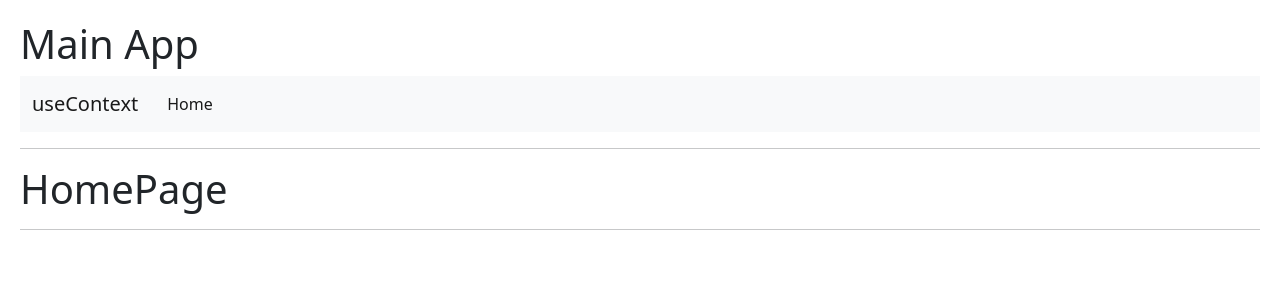
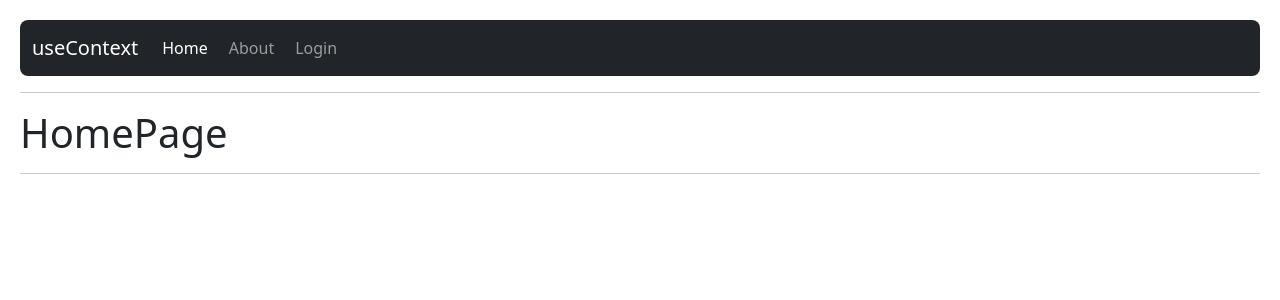
Before and after one commit to MigueMaisares/Curso-React-Fernando-Herrera, a React (Vite) app in the folder 05-hook-app/: page / in a window 1280 px wide. Shown: the top 300 px of the page. Built offline with nearby package versions, Linux system fonts and the light colour scheme.

Commit message:
6to push Reducer

```diff
--- a/05-hook-app/index.html
+++ b/05-hook-app/index.html
@@ -5,7 +5,6 @@
   <meta charset="UTF-8" />
   <meta name="viewport" content="width=device-width, initial-scale=1.0" />
   <link rel="stylesheet" href="https://cdn.jsdelivr.net/npm/bootstrap@5.2.2/dist/css/bootstrap.min.css">
-  <link rel="stylesheet" href="./src/index.css">
   <title>Hook App</title>
 </head>
 
--- a/05-hook-app/src/09-useContext/MainApp.jsx
+++ b/05-hook-app/src/09-useContext/MainApp.jsx
@@ -1,5 +1,6 @@
 import { Navigate, Route, Routes } from "react-router-dom";
 import { AboutPage } from "./AboutPage";
+import { UserProvider } from "./context/UserProvider";
 import { HomePage } from "./HomePage";
 import { LoginPage } from "./LoginPage";
 import { Navbar } from "./Navbar";
@@ -7,15 +8,13 @@ import { Navbar } from "./Navbar";
 export const MainApp = () => {
   return (
     <>
-      <h1>Main App</h1>
       <Navbar />
       <hr />
-
       <Routes>
         <Route path="/" element={<HomePage />} />
         <Route path="login" element={<LoginPage />} />
         <Route path="about" element={<AboutPage />} />
-        <Route path="/*" element={<Navigate to="about" />} />
+        <Route path="/*" element={<Navigate to="/about" />} />
         {/* <Route path="/*" element={<404 />} /> forma tradicional para redireccionar */}
       </Routes>
     </>
--- a/05-hook-app/src/09-useContext/Navbar.jsx
+++ b/05-hook-app/src/09-useContext/Navbar.jsx
@@ -2,20 +2,41 @@ import { Link, NavLink } from "react-router-dom";
 
 export const Navbar = () => {
   return (
-    <nav className="navbar navbar-expand-lg bg-light">
+    <nav className="navbar navbar-expand-lg navbar-dark bg-dark rounded-3">
       <div className="container-fluid">
         <Link className="navbar-brand" href="/">
           useContext
         </Link>
 
         <div className="collapse navbar-collapse" id="navbarNav">
+          {/* El comp NavLink recibe la prop isActive y podemos usarla */}
           <ul className="navbar-nav">
-            <NavLink></NavLink>
-            <li className="nav-item">
-              <Link className="nav-link active" aria-current="page" href="#">
-                Home
-              </Link>
-            </li>
+            <NavLink
+              className={({ isActive }) =>
+                `nav-link ${isActive ? "active" : ""}`
+              }
+              to="/"
+            >
+              Home
+            </NavLink>
+
+            <NavLink
+              className={({ isActive }) =>
+                `nav-link ${isActive ? "active" : ""}`
+              }
+              to="/about"
+            >
+              About
+            </NavLink>
+
+            <NavLink
+              className={({ isActive }) =>
+                `nav-link ${isActive ? "active" : ""}`
+              }
+              to="/Login"
+            >
+              Login
+            </NavLink>
           </ul>
         </div>
       </div>
--- /dev/null
+++ b/05-hook-app/src/09-useContext/context/UserContext.jsx
@@ -0,0 +1,9 @@
+//UserContext es un componente de React, parecido al BrowserRouter
+
+import { createContext } from "react";
+
+//un context es un HOC              este valor sera el que se comparte/expone en el contexto de los componentes hijos que quieran tomar esta info
+export const UserContext = createContext();
+//1er objetivo: Nos permite a nosotros saber como luce la informacion que vamos a colocar aca
+//2do objetivo: Nos va a servir para que nuestro hook de React busque este contexto
+//3er objetivo: Para definir el proveedor
--- /dev/null
+++ b/05-hook-app/src/09-useContext/context/UserProvider.jsx
@@ -0,0 +1,13 @@
+import { UserContext } from "./UserContext";
+
+//A diferencia de los componentes funcionales, los Provider reciben children opcionalmente/hijos que este componente va a tener
+//Para usarlo debemos ponerlo en el nivel mas alto de nuestro arbol asi los children puedan acceder a su info
+export const UserProvider = ({ childen }) => {
+  return (
+    //Aca declaramos que nuestro HOC es quien provee todo la informacion al context que quiero proporcionarle a todo el arbol de componentes
+    <UserContext.Provider value={null}>
+      {/* este obj es la info que va a tener a dispocision cualquier hijo en nuestro arbol de componentes en este contexto */}
+      {childen}
+    </UserContext.Provider>
+  );
+};
--- a/05-hook-app/src/main.jsx
+++ b/05-hook-app/src/main.jsx
@@ -15,8 +15,7 @@ import { MainApp } from "./09-useContext/MainApp";
 // import { CounterApp } from "./01-useState/CounterApp";
 // import { CounterWithCustomHook } from "./01-useState/CounterWithCustomHook";
 // import { HookApp } from "./HookApp";
-// import "./index.css";
-
+import "./index.css";
 // import "./08-useReducer/intro-reducer";
 
 ReactDOM.createRoot(document.getElementById("root")).render(
```
